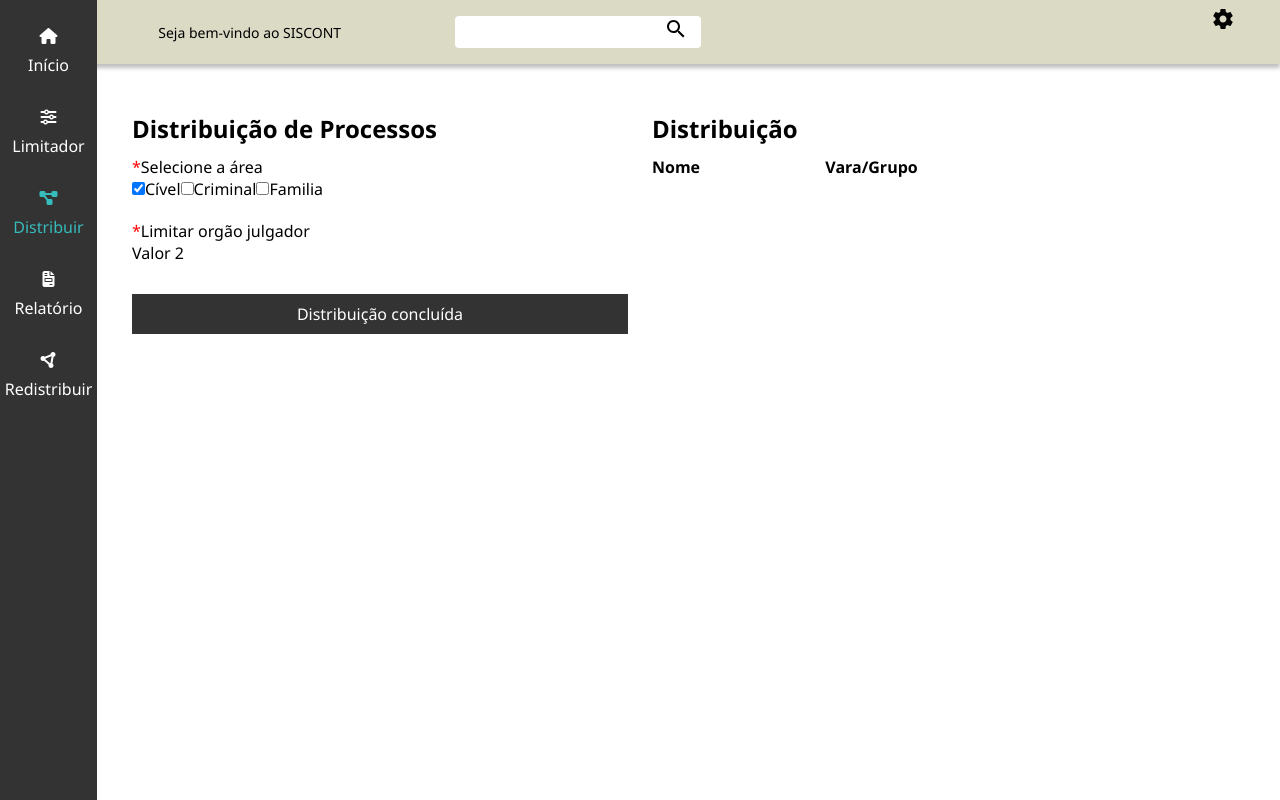
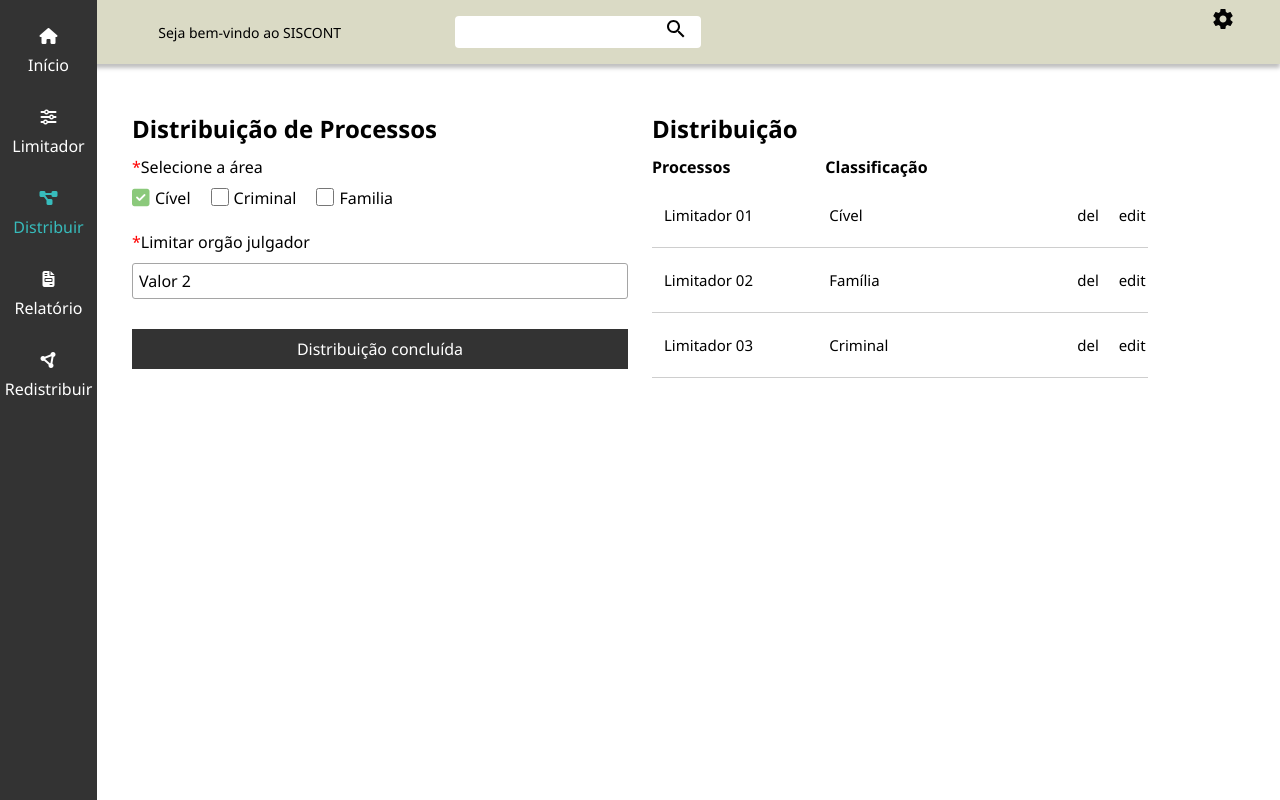
Before and after one commit to Lealzzera/VUE-PROJECT, a Vue app: page /distribuir in a window 1280 px wide. Both pictures are taken after a click on the checkbox "Cível". Built offline with nearby package versions, Linux system fonts and the light colour scheme.

Commit message:
create distribute

```diff
--- a/src/views/DistributeView/DistributeView.vue
+++ b/src/views/DistributeView/DistributeView.vue
@@ -9,16 +9,27 @@
 						<h2>Distribuição de Processos</h2>
                         <form>
                             <div class="form-group">
-                                <p class="title-cut">Selecione a área</p>
+                                <p class="title">Selecione a área</p>
+                                <div class="check_group">
                                     <input type="checkbox" name="civel" id="civel">
+                                    <i class="fa-solid fa-square-check"></i>
                                     <label for="civel">Cível</label>
+                                </div>
+
+                                <div class="check_group">
                                     <input type="checkbox" name="criminal" id="criminal">
+                                    <i class="fa-solid fa-square-check"></i>
                                     <label for="criminal">Criminal</label>
+                                </div>
+
+                                <div class="check_group">
                                     <input type="checkbox" name="familia" id="familia">
+                                    <i class="fa-solid fa-square-check"></i>
                                     <label for="familia">Familia</label>
                                 </div>
+                            </div>
                             <div class="form-group">
-                                <p class="title-area">Limitar orgão julgador</p>
+                                <p class="title">Limitar orgão julgador</p>
                                 <select name="distribuicao" id="distribution">
                                     <option value="valor1">Valor 1</option>
                                     <option value="valor2" selected>Valor 2</option>
@@ -32,17 +43,17 @@
 					<div class="col-6">
 						<h2>Distribuição</h2>
 						<div class="row itens">
-							<div class="col-4 title">Nome</div>
-							<div class="col-4 title">Vara/Grupo</div>
+							<div class="col-4 title">Processos</div>
+							<div class="col-4 title">Classificação</div>
 						</div>
 
 						<div class="list">
 							<div class="row itens" v-for="(processo, index) in processos" :key="index">
-								<div class="col-4">{{ processo.quantidade }}</div>
-								<div class="col-4">{{ processo.categoria }}</div>
+								<div class="col-4 process">{{ processo.quantidade }}</div>
+								<div class="col-4 classification">{{ processo.categoria }}</div>
 								<div class="col-2"></div>
-								<div class="col-1">del</div>
-								<div class="col-1">edit</div>
+								<div class="col-1 delete">del</div>
+								<div class="col-1 edit">edit</div>
 							</div>
 						</div>
 
@@ -59,6 +70,24 @@ import HeaderComponent from '@/components/HeaderComponent/HeaderComponent.vue'
         name: 'DistributeView',
         components: {
             HeaderComponent
+        },
+        data() {
+			return {
+				processos: [
+					{
+						quantidade: "Limitador 01",
+						categoria: "Cível",
+					},
+					{
+						quantidade: "Limitador 02",
+						categoria: "Família",
+					},
+					{
+						quantidade: "Limitador 03",
+						categoria: "Criminal",
+					},
+				],
+			};
 		}
     }
 </script>
@@ -95,17 +124,55 @@ import HeaderComponent from '@/components/HeaderComponent/HeaderComponent.vue'
 		}
         .form-group{
             margin: 0 0 20px;
+            .check_group{
+                display: inline-block;
+                position: relative;
+                i{
+                    display: none;
+                    position: absolute;
+                    top: 0;
+                    left: 0;
+                    font-size: 20px;
+                    color: #8bc97b;
+                    z-index: 9;
+                }
+                input[type="checkbox"]{
+                    width: 18px;
+                    height: 18px;
+                    z-index: 999;
+                    cursor: pointer;
+                    &:checked{
+                        opacity: 0;
+                        z-index: 999;
+                        ~i{
+                            display: block;
+                        }
+                    }
+                }
+            }
             select{
-                widows: 100%;
+                width: 100%;
+                border-radius: 3px;
+                padding: 6px;
+                border: 1px solid #a5a5a5;
+            }
+            label{
+                margin: 0 20px 0 5px;
+                line-height: 14px;
+                top: -2px;
+                position: relative;
+            }
+            .title{
+                margin: 0 0 10px;
+                &:before{
+                    content: "*";
+                    color: red;
+                }
             }
         }
 	}
 
-	.title-area:before,
-	.title-cut:before {
-		content: "*";
-		color: red;
-	}
+
 
 	.distribution-inputs input {
 		padding: 0px 0px 0px 8px;
```
Lines whose indentation alone changed are shown as unchanged.
